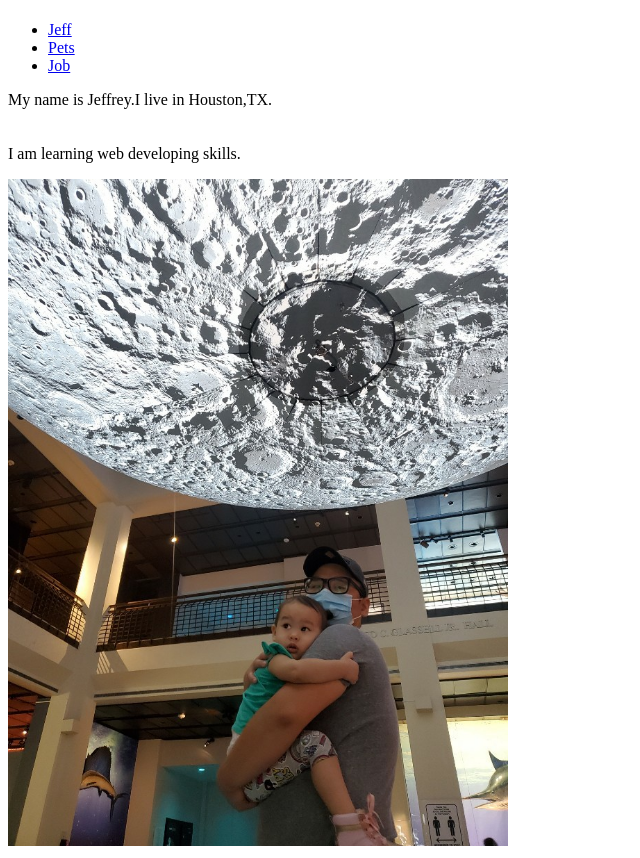
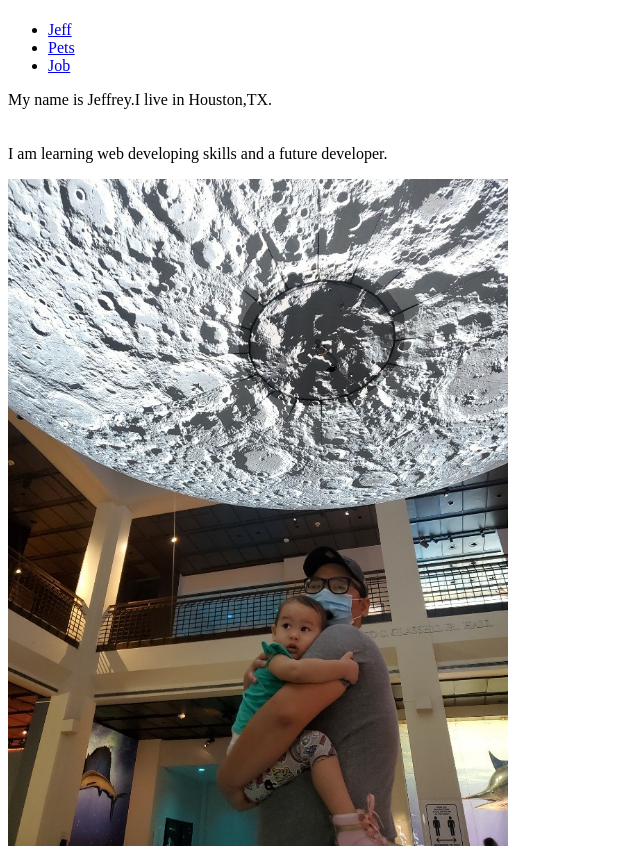
Before and after one commit to taran1035/WEB1, a plain HTML site: page 1.html in a window 1280 px wide. Shown: the part 59-917 px from the top of the page, without its empty margins (0-640 px from the left). Drawn offline with Linux system fonts and the light colour scheme.

Commit message:
Update 1.html

```diff
--- a/1.html
+++ b/1.html
@@ -11,7 +11,7 @@
       <li><a href="2.html">Pets</a></li>
       <li><a href="3.html">Job</a></li>
   </ul>
-  <p>My name is Jeffrey.I live in Houston,TX.<br><br><br> I am learning web developing skills.</p>
+  <p>My name is Jeffrey.I live in Houston,TX.<br><br><br> I am learning web developing skills and a future developer.</p>
   <img src="jeff.jpg" width ="500">
 </body>
 </html>
```
